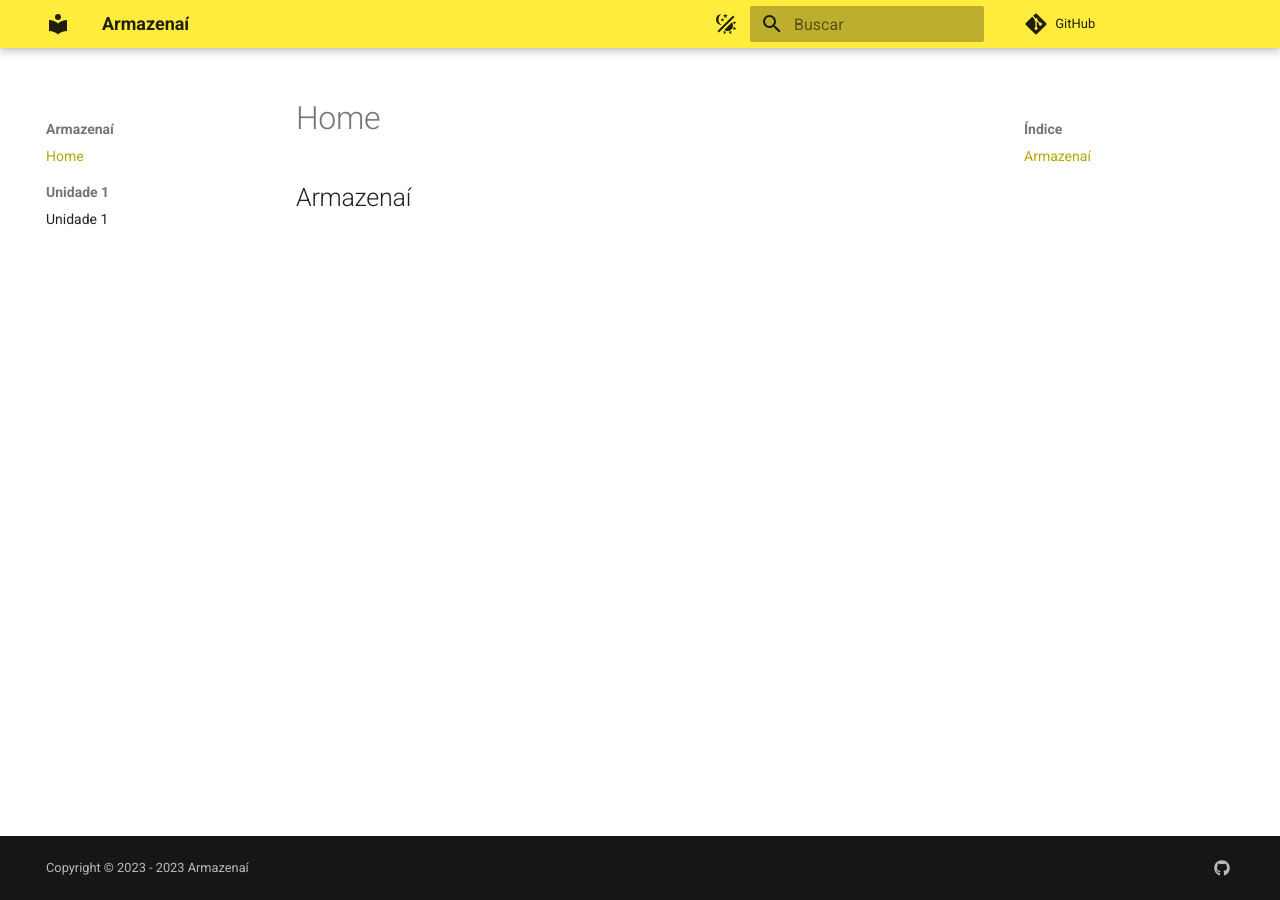
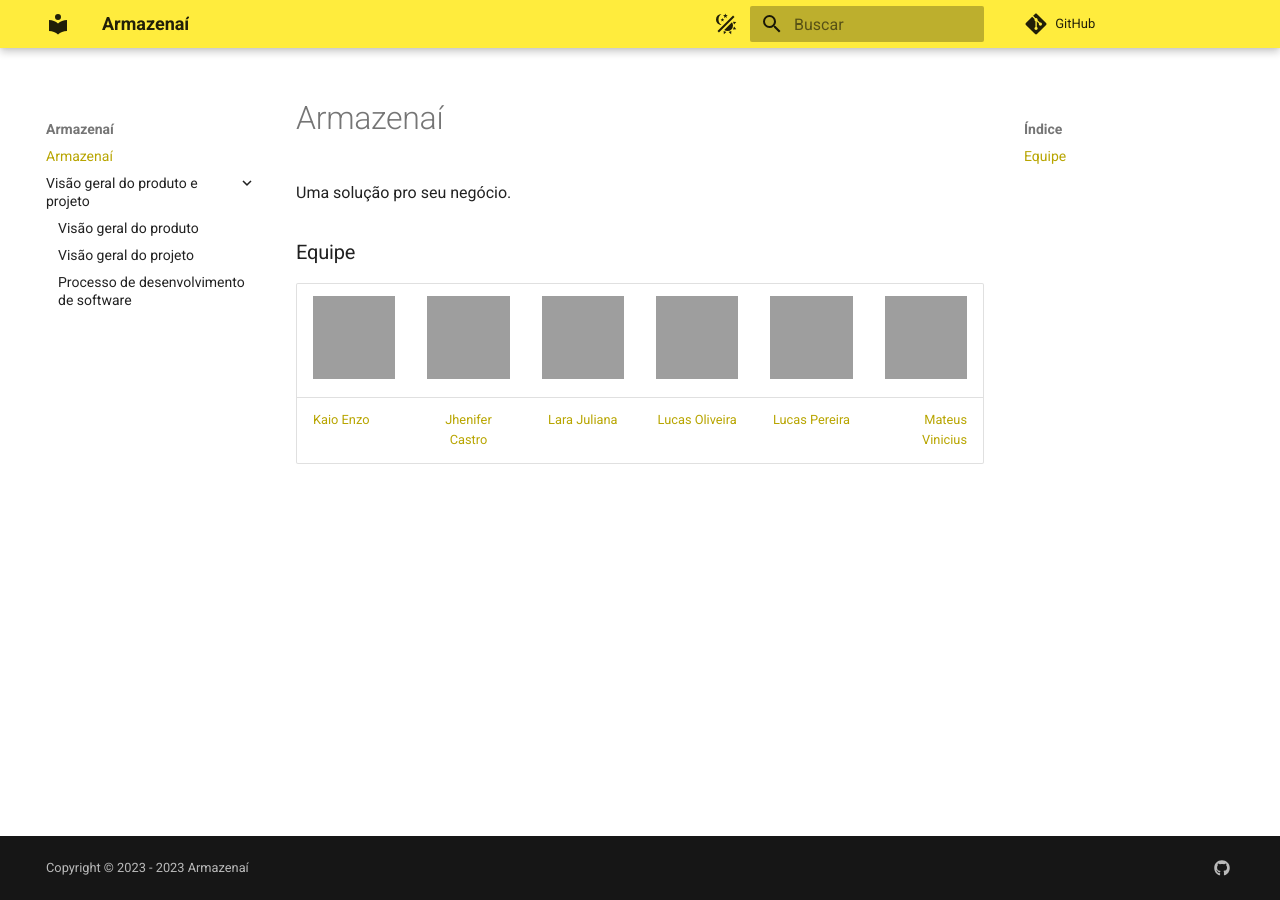
Before and after one commit to mdsreq-fga-unb/2023.1-Armazenai, an MkDocs documentation site: the page built from docs/index.md, in a window 1280 px wide. Built offline with MkDocs 1.6.1 and Material for MkDocs 9.7.7, drawn with Linux system fonts in a browser that asks for light colours; comment, search, counter and statistics services are not loaded; grey boxes are pictures that could not be loaded.

Commit message:
create `Visão geral do produto e projeto` section

```diff
--- a/docs/index.md
+++ b/docs/index.md
@@ -1,2 +1,6 @@
-# Home
-## Armazenaí
+# Armazenaí
+ Uma solução pro seu negócio.
+### Equipe
+| <a href="https://github.com/kaioenzo"><img src="https://avatars.githubusercontent.com/u/59144744?v=4" width="150"></img></a> | <a href="https://github.com/jheniferib"><img src="https://avatars.githubusercontent.com/u/123898577?v=4" width="150"></img></a> | <a href="https://github.com/laragiuliana"><img src="https://avatars.githubusercontent.com/u/118694498?v=4" width="150"></img></a> | <a href="https://github.com/Katuner"><img src="https://avatars.githubusercontent.com/u/98045972?v=4" width="150"></img></a> | <a href="https://github.com/l-pires"><img src="https://avatars.githubusercontent.com/u/62766923?v=4" width="150"></img></a> | <a href="https://github.com/matix0"><img src="https://avatars.githubusercontent.com/u/61623585?v=4" width="150"></img></a> |
+|----------|:-------------:| :---------: | :---------: | :---------: | ------:|
+| [Kaio Enzo](https://github.com/kaioenzo) |  [Jhenifer Castro](https://github.com/jheniferib) | [Lara Juliana](https://github.com/laragiuliana) | [Lucas Oliveira](https://github.com/Katuner) | [Lucas Pereira](https://github.com/l-pires) | [Mateus Vinicius](https://github.com/matix0) |
--- a/mkdocs.yml
+++ b/mkdocs.yml
@@ -22,7 +22,6 @@ theme:
   name: material
   features:
     - navigation.tabs.sticky
-    - navigation.sections
     - navigation.expand
 
 copyright: Copyright &copy; 2023 - 2023 Armazenaí
@@ -34,3 +33,9 @@ extra:
   generator: false
 
 repo_url: https://github.com/mdsreq-fga-unb/2023.1-Armazenai
+nav :
+  - 'index.md'
+  - Visão geral do produto e projeto:
+    - Visão geral do produto: 'Unidade 1/visaoGeralDoProduto.md'
+    - Visão geral do projeto: 'Unidade 1/visaoGeralDoProjeto.md'
+    - Processo de desenvolvimento de software: 'Unidade 1/processoDeDesenvolvimento.md'
```
Also changed, not shown: docs/Unidade 1/index.md (deleted, +0 -25 lines), docs/Unidade 1/processoDeDesenvolvimento.md (added, +13 -0 lines), docs/Unidade 1/visaoGeralDoProduto.md (added, +28 -0 lines), docs/Unidade 1/visaoGeralDoProjeto.md (added, +49 -0 lines).
